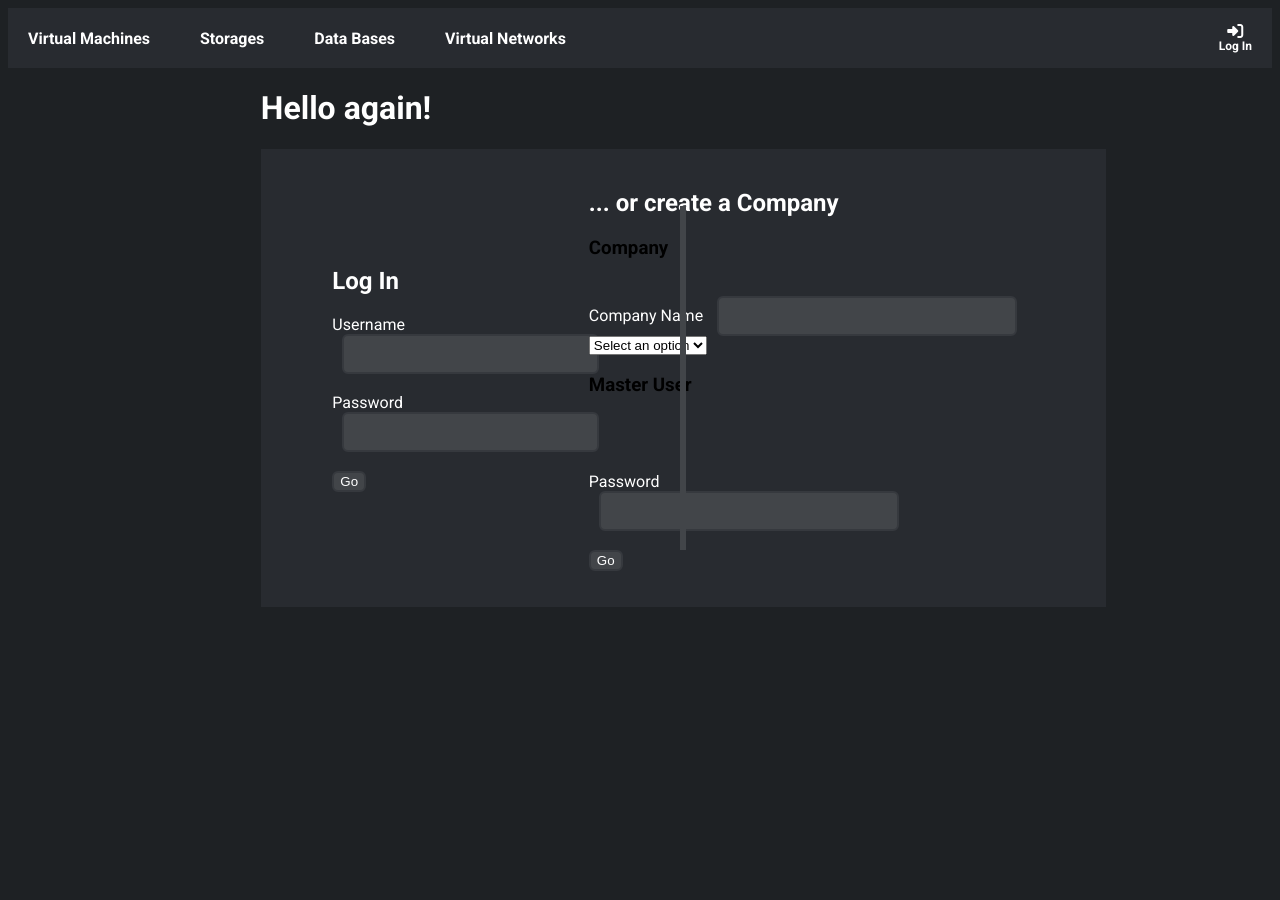
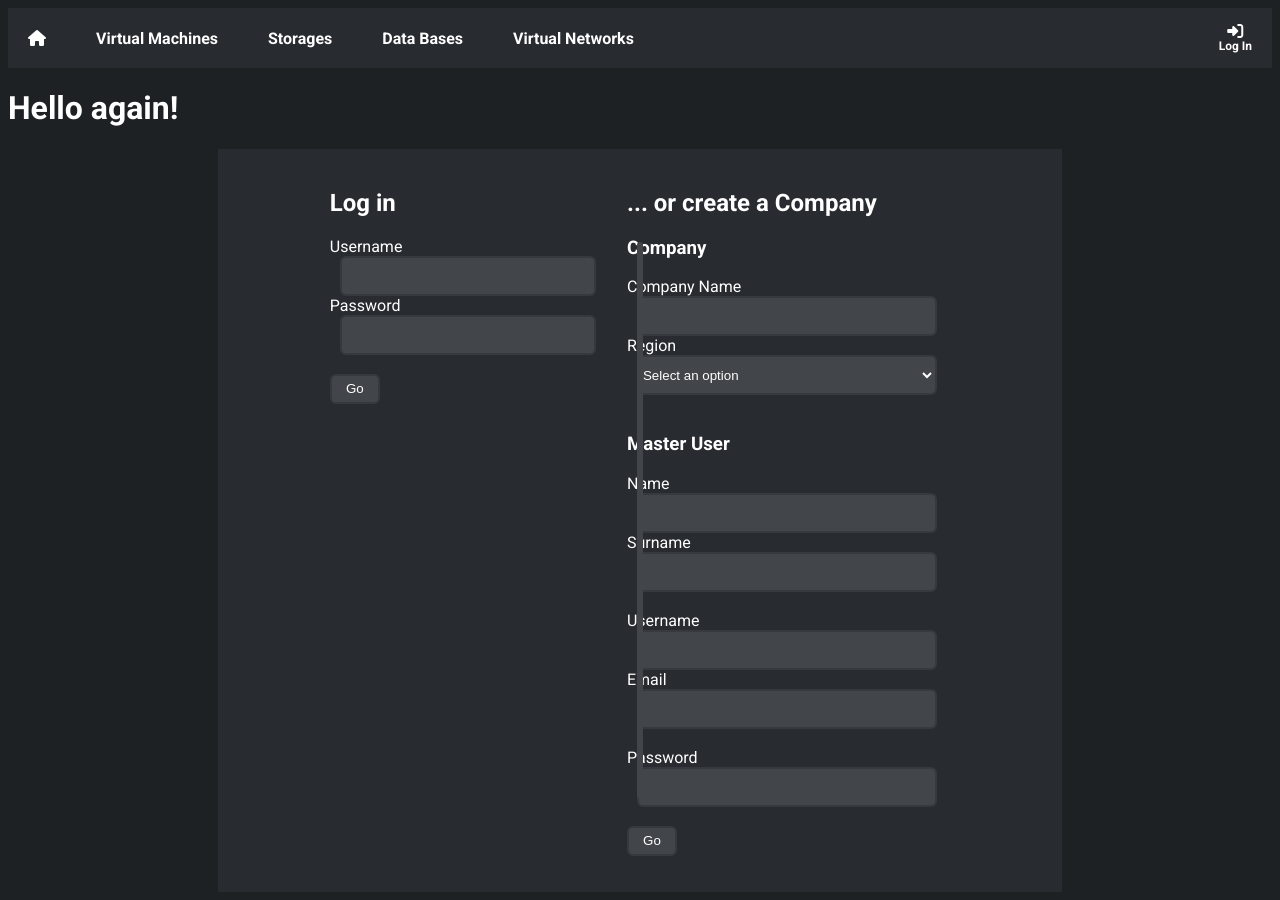
Before and after one commit to gambaLunatica/totCloud, a PHP site: page /signUp.php in a window 1280 px wide. Before the commit the page ends 571 px from the top, so only its background shows below. Run offline with PHP 8.4, Linux system fonts and the light colour scheme; data that the repository does not hold is empty; some libraries are stand-ins or nearby versions.

Commit message:
Añadido sistema de signup, pdte de Luna cambiar su parte para acabar login

```diff
--- a/TODO.txt
+++ /dev/null
@@ -1 +0,0 @@
-Una misma compañia no puede tener 2 grupos de usuario con el mismo nombre
--- a/classes/dataBase.php
+++ b/classes/dataBase.php
@@ -1,8 +1,6 @@
 <?php
 $con = mysqli_connect("localhost","root","") or die("Localhost no disponible");
 $db = mysqli_select_db($con,"totcloud") or die("Base de dades no disponible");
-
-require "user.php";
 
 class MyDataBase{
     private $db;
@@ -21,15 +19,24 @@ class MyDataBase{
                 throw new Exception("Error preparing statement: " . $this->db->error);
             }
 
+            $username = $user->getUsername();
+            $realName = $user->getRealName();
+            $realSurname = $user->getRealSurname();
+            $email = $user->getEmail();
+            $password = $user->getPassword();
+            $idUserGroup = $user->getIdUserGroup();
+            $idCompany = $user->getIdCompany();
+
+
             $stmt->bind_param(
                 "sssssii",
-                $user->getName(),
-                $user->getRealName(),
-                $user->getRealSurname(),
-                $user->getEmail(),
-                $user->getPassword(),
-                $user->getIdUserGroup(),
-                $user->getIdCompany()
+                $username,
+                $realName,
+                $realSurname,
+                $email,
+                $password,
+                $idUserGroup,
+                $idCompany
             );
 
             $returnValue = $stmt->execute();
@@ -40,9 +47,9 @@ class MyDataBase{
 
             return $returnValue;
         } catch (Exception $e) {
-            echo "Error adding user: " . $e->getMessage();
+            return false;
         }
-        return false;
+
     }
 
     public function insertCompany(Company $company): bool {
@@ -56,10 +63,13 @@ class MyDataBase{
                 throw new Exception("Error preparing statement: " . $this->db->error);
             }
 
+            $nameRegion = $company->getNameRegion();
+            $name = $company->getName();
+
             $stmt->bind_param(
                 "ss",
-                $company->getNameRegion(),
-                $company->getName()
+                $nameRegion,
+                $name
             );
 
             $returnValue = $stmt->execute();
@@ -72,15 +82,15 @@ class MyDataBase{
 
             return $returnValue;
         } catch (Exception $e) {
-            echo "Error adding company: " . $e->getMessage();
+            return false;
         }
         return false;
     }
 
     public function insertUserGroup(UserGroup $userGroup): bool {
         try {
-            $sql = "INSERT INTO UserGroup (idCompany, creationDate, nameUserGroup)
-                    VALUES (?, ?, ?)";
+            $sql = "INSERT INTO UserGroup (idCompany, nameUserGroup)
+                    VALUES (?, ?)";
 
             $stmt = $this->db->prepare($sql);
 
@@ -88,11 +98,13 @@ class MyDataBase{
                 throw new Exception("Error preparing statement: " . $this->db->error);
             }
 
+            $idCompany = $userGroup->getIdCompany();
+            $name = $userGroup->getName();
+
             $stmt->bind_param(
-                "iss",
-                $userGroup->getIdCompany(),
-                $userGroup->getCreationDate()->format(format: 'Y-m-d H:i:s'),
-                $userGroup->getName()
+                "is",
+                $idCompany,
+                $name
             );
 
             $returnValue = $stmt->execute();
@@ -105,9 +117,8 @@ class MyDataBase{
 
             return $returnValue;
         } catch (Exception $e) {
-            echo "Error adding UserGroup: " . $e->getMessage();
+            return false;
         }
-        return false;
     }
 
     public function selectRegions():array{
@@ -124,6 +135,15 @@ class MyDataBase{
         return $values;
     }
 
+    public function selectUserByUsername(){
+        //TODO
+    }
+
+    public function selectUserByEmail(string $email):array{
+        //TODO
+    }
+
+
 }
 
 $dataBase = new MyDataBase($con);
--- a/classes/user.php
+++ b/classes/user.php
@@ -21,7 +21,7 @@ class User{
         $this->realName = $realName;
     }
 
-    public function getName():String{
+    public function getUsername():String{
         return $this->userName;
     }
 
--- a/css/styles.css
+++ b/css/styles.css
@@ -6,93 +6,130 @@ body {
 .topnav {
   overflow: hidden;
   background-color: #282b30;
-    display:flex;
+  display: flex;
   flex-direction: row;
   justify-content: space-between;
 }
 
-  .topnav ul{
+.topnav ul {
   list-style-type: none;
   padding: 0;
   margin: 0;
   display: flex;
   gap: 10px;
-    display:flex;
+  display: flex;
   align-items: center;
 }
 
-  .navbutton{
-    color:white;
+.navbutton {
+  color: white;
   padding: 15px 20px;
-    display:inline-block;
+  display: inline-block;
   font-weight: bold;
   text-decoration: none;
 }
 
-  .navuser{
-    display:flex;
+.navuser {
+  display: flex;
   flex-direction: column;
   justify-content: center;
   text-align: center;
 }
 
-  .navuser div{
-    font-size:0.75rem;
+.navuser div {
+  font-size: 0.75rem;
 }
 
-  .navbutton:hover{
+.navbutton:hover {
   background-color: #36393e;
 }
 
-  h1{
-    color:white;
+h1 {
+  color: white;
 }
 
-  h2{
-    color:white
+h2 {
+  color: white
+}
+h3{
+  color: white
 }
 
-  label{
-    color:white;
+label {
+  color: white;
 }
 
 .loginBody {
   background: #282b30;
   position: relative;
   display: flex;
-    flex-direction: row; /* Align items in a row */
-    justify-content: space-evenly; /* Even spacing between children */
-    align-items: center; /* Vertically center items */
-    width: 66vw; /* Two-thirds of the viewport width */
-    margin: 0 auto; /* Center the focusBody horizontally */
-    padding: 20px; /* Add padding for internal spacing */
-    box-sizing: border-box; /* Ensure padding doesn't add to the width */
+  flex-direction: row;
+  /* Align items in a row */
+  justify-content: space-evenly;
+  /* Even spacing between children */
+  align-items: flex-start;
+  /* Align items at the top */
+  width: 66vw;
+  /* Two-thirds of the viewport width */
+  margin: 0 auto;
+  /* Center the focusBody horizontally */
+  padding: 20px;
+  /* Add padding for internal spacing */
+  box-sizing: border-box;
+  /* Ensure padding doesn't add to the width */
+}
+
+.loginBody>div {
+  display: block;
+  /* Ensure the direct children divs inside loginBody behave as block elements */
 }
 
 .vl {
   border-left: 6px solid #424549;
-    height: 75%; /* Match percentage height relative to parent */
+  height: 75%;
+  /* Match percentage height relative to parent */
   position: absolute;
   left: 50%;
-    margin-left: -3px; /* Center the line */
-    top: 12.5%; /* Center vertically */
+  margin-left: -3px;
+  /* Center the line */
+  top: 12.5%;
+  /* Center vertically */
+  border-radius: 6px;
 }
 
-  input {
+form {
+  display: block;
+  /* Ensure forms and their contents are not affected by flex */
+}
+
+input, select {
   background: #424549;
   border: 2px solid #36393e;
   border-radius: 6px;
   color: white;
-    width: 125%; /* Input adapts to available space */
-    max-width: 300px; /* Optional: Limit the input's max width */
-    height: 40px; /* Fixed height for consistency */
-    margin: 0 10px; /* Add spacing between inputs */
-    box-sizing: border-box; /* Include padding and borders in size */
+  width: 125%;
+  /* Input adapts to available space */
+  max-width: 300px;
+  /* Optional: Limit the input's max width */
+  height: 40px;
+  /* Fixed height for consistency */
+  margin: 0 10px;
+  /* Add spacing between inputs */
+  box-sizing: border-box;
+  /* Include padding and borders in size */
 }
 
-  button{
+.goButton{
   background: #424549;
   border: 2px solid #36393e;
   border-radius: 6px;
   color: white;
+  height: 30px;
+  width:50px;
 }
+
+.errorBox{
+  background: rgb(255, 152, 152);
+  border: 3px solid #ff0000;
+  color: black;
+}
--- a/head.php
+++ b/head.php
@@ -1,4 +1,5 @@
 <head>
+
     <meta charset="UTF-8">
     <meta name="viewport" content="width=device-width, initial-scale=1.0">
     <meta http-equiv="X-UA-Compatible" content="ie=edge">
--- a/navbar.php
+++ b/navbar.php
@@ -1,5 +1,6 @@
 <div class="topnav">
     <ul>
+        <li><a class="navbutton" href="index.php"><i class="fa-solid fa-house"></i></a></li>
         <li><a class="navbutton" href="#">Virtual Machines</a></li>
         <li><a class="navbutton" href="#">Storages</a></li>
         <li><a class="navbutton" href="#">Data Bases</a></li>
--- a/signUp.php
+++ b/signUp.php
@@ -7,21 +7,21 @@ include "classes/dataBase.php";
     <?php include "navbar.php" ?>
 
     <main>
-        <div style="padding: 0% 20%;">
+        <div>
             <h1>Hello again!</h1>
             <div class="loginBody">
                 <div>
-                    <h2>Log In</h2>
-                    <form action="" method="post">
+                    <h2>Log in</h2>
+                    <form action="classes/loginAction.php" method="post">
                         <label for="username">Username</label>
                         <br>
                         <input type="text" id="username" name="username" required>
-                        <br><br>
+                        <br>
                         <label for="password">Password</label>
                         <br>
                         <input type="password" id="password" name="password" required>
                         <br><br>
-                        <button type="submit">Go</button>
+                        <button class="goButton" type="submit">Go</button>
                     </form>
                 </div>
 
@@ -29,13 +29,13 @@ include "classes/dataBase.php";
 
                 <div>
                     <h2>... or create a Company</h2>
-                    <form action="" method="post">
+                    <form action="classes/signupAction.php" method="post">
                         <h3>Company</h3>
-                        <br>
                         <label for="companyName">Company Name</label>
                         <input type="text" id="companyName" name="companyName" required>
-
-                        <select name="dropdown" required>
+                        <br>
+                        <label for="region">Region</label>
+                        <select id="region" name="region" required>
                             <option value="">Select an option</option>
                             <?php
                             $regions = $dataBase->selectRegions(); // Ensure this returns an array
@@ -44,16 +44,29 @@ include "classes/dataBase.php";
                             }
                             ?>
                         </select>
-
+                        <br>
                         <br>
                         <h3>Master User</h3>
+                        <label for="realName">Name</label>
+                        <input type="text" id="realName" name="realName" required>
                         <br>
+                        <label for="realSurname">Surname</label>
+                        <br>
+                        <input type="text" id="realSurname" name="realSurname" required>
+                        <br><br>
+                        <label for="username">Username</label>
+                        <br>
+                        <input type="text" id="username" name="username" required>
+                        <br>
+                        <label for="email">Email</label>
+                        <br>
+                        <input type="email" id="email" name="email" required>
                         <br><br>
                         <label for="password">Password</label>
                         <br>
                         <input type="password" id="password" name="password" required>
                         <br><br>
-                        <button type="submit">Go</button>
+                        <button class="goButton" type="submit">Go</button>
                     </form>
                 </div>
             </div>
--- a/totCloud.sql
+++ b/utils/totCloud.sql
@@ -27,7 +27,7 @@ create table Mask(
 create table Company(
     idCompany INT UNSIGNED NOT NULL AUTO_INCREMENT,
     nameRegion VARCHAR(32) NOT NULL,
-    nameCompany VARCHAR(32) NOT NULL,
+    nameCompany VARCHAR(32) NOT NULL UNIQUE,
 
     PRIMARY KEY(idCompany),
     FOREIGN KEY(nameRegion) REFERENCES Region(nameRegion)
@@ -43,7 +43,7 @@ create table UserGroup(
 );
 
 create table MyUser(
-    userName VARCHAR(32) NOT NULL,
+    userName VARCHAR(32) NOT NULL UNIQUE,
     realName VARCHAR(32) NOT NULL,
     realSurname VARCHAR(32) NOT NULL,
     email VARCHAR(64) NOT NULL UNIQUE,
```
Also changed, not shown: classes/error.php (added, +36 -0 lines), classes/signupAction.php (added, +41 -0 lines), classes/userGroup.php (+7 -3 lines), index.php (+6 -7 lines), utils/TODO.txt (added, +15 -0 lines), utils/inserts.sql (added, +23 -0 lines), classes/loginAction.php (added), guestHome.php (added), userHome.php (added), 2 other files. Lines whose indentation alone changed are shown as unchanged.
